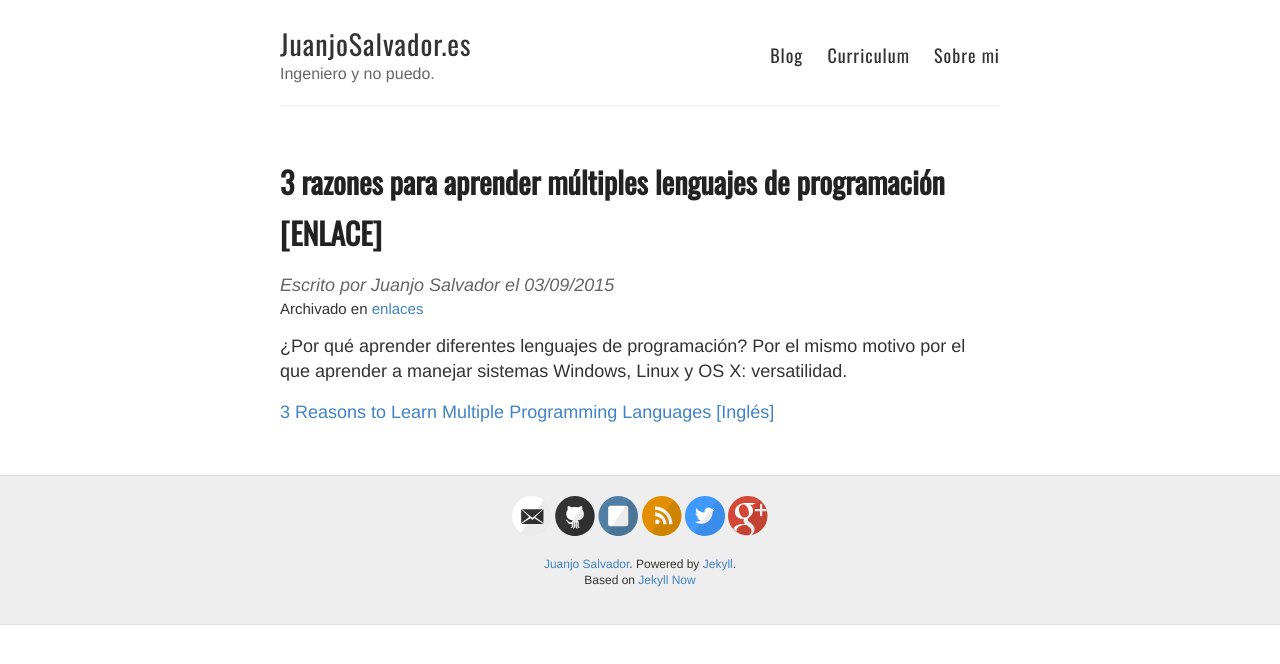
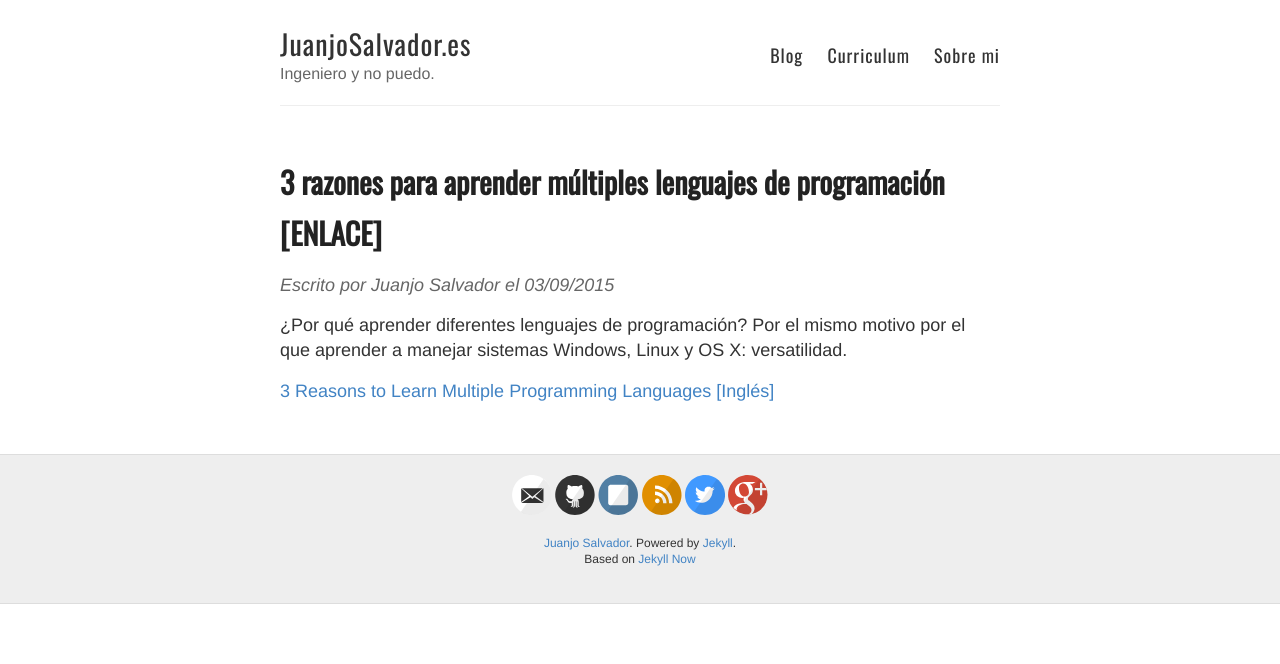
Before and after one commit to JuanjoSalvador/blog, a Jekyll site: the page built from _posts/2015-09-03-3-razones-para-aprender-múltiples-lenguajes-de-programacion.md, in a window 1280 px wide. Shown: the top 664 px of the page. Built offline with Jekyll 4.4.1, drawn with Linux system fonts in a browser that asks for light colours; Markdown is read by kramdown in place of the engine named in the settings; comment, search, counter and statistics services are not loaded.

Commit message:
Update post.html

```diff
--- a/_layouts/post.html
+++ b/_layouts/post.html
@@ -9,10 +9,6 @@ layout: default
     Escrito por Juanjo Salvador el {{ page.date | date: "%d/%m/%Y" }}
   </div>
 
-  <div class="cat">
-    Archivado en <a href="{{ site.baseurl }}/categories/{{ page.categories}}">{{ page.categories}}</a>
-  </div>
-
   <div class="entry">
     {{ content }}
   </div>
```
